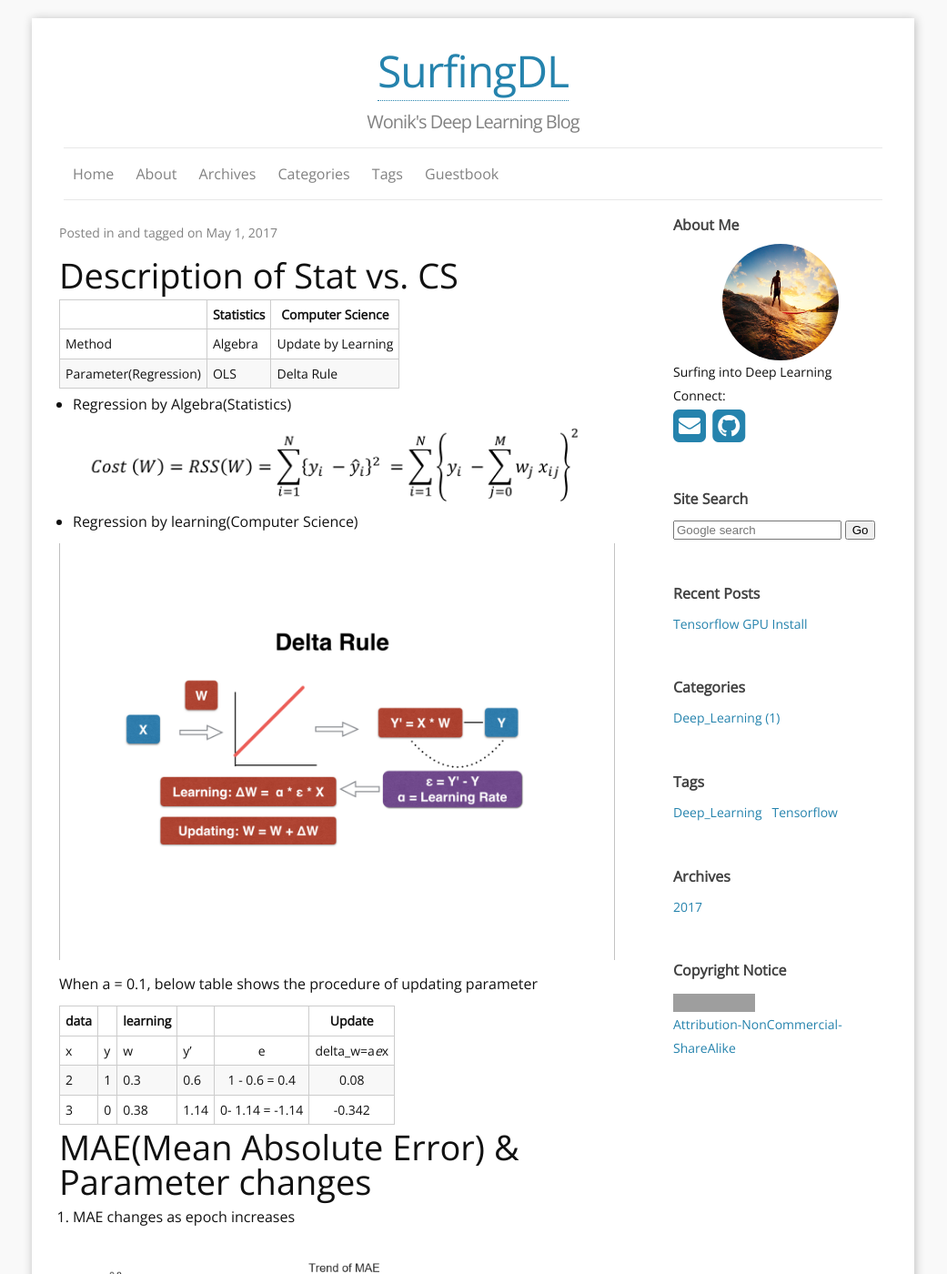
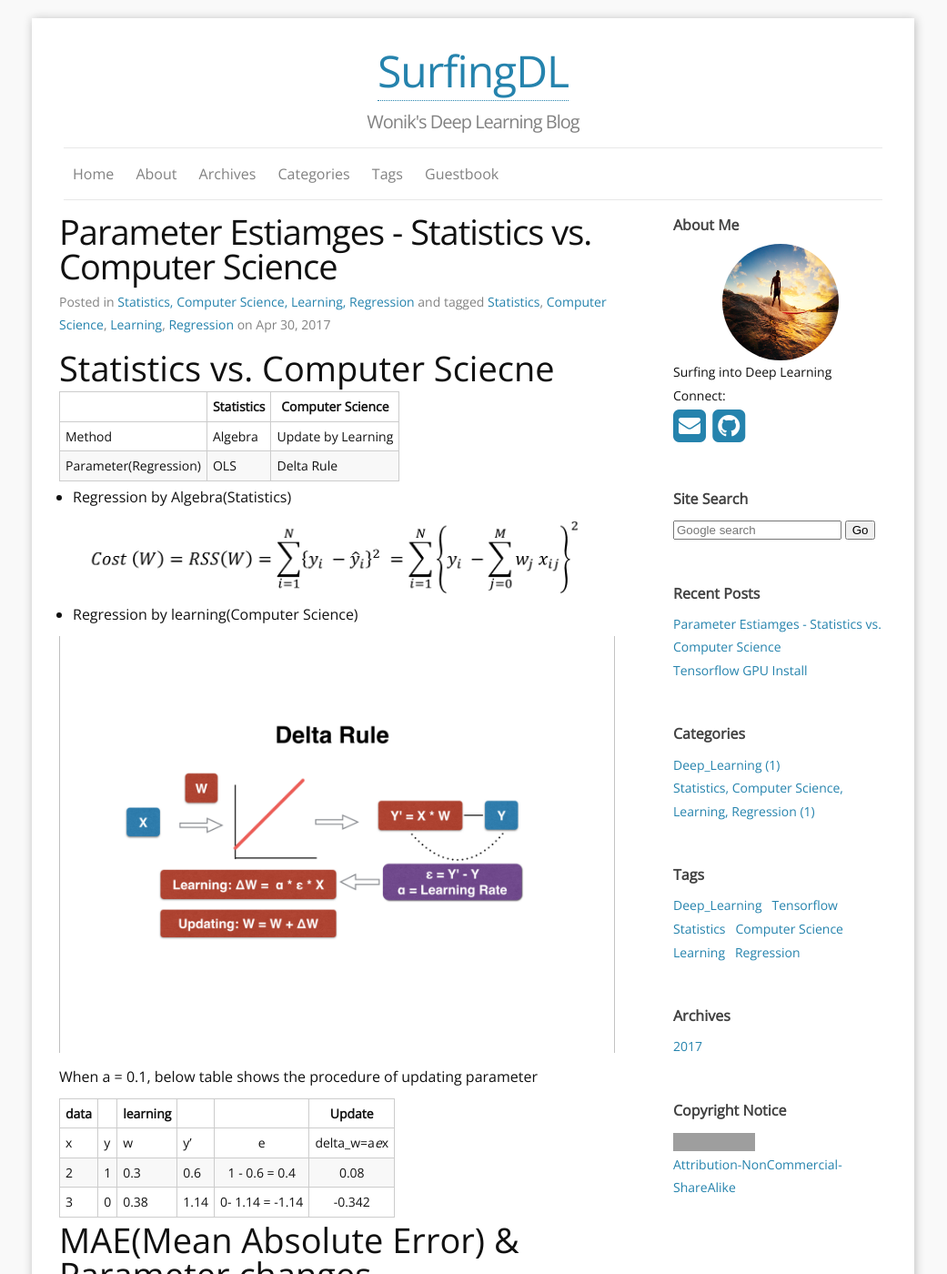
Before and after one commit to wonik/wonikjang.github.io, a Jekyll site: the page built from _posts/2017-04-30-stat_vs_cs.md, in a window 1280 px wide and 1400 px high. Shown: the whole window at 91% size, without its empty margins (120-1161 px from the left). Built offline with Jekyll 4.4.1, drawn with Linux system fonts in a browser that asks for light colours; nearby versions of some CDN libraries; our own code applies the rules of GitHub Pages for plain Markdown files; comment, search, counter and statistics services are not loaded; grey boxes are pictures that could not be loaded.

Commit message:
Update 2017-04-30-stat_vs_cs.md

```diff
--- a/_posts/2017-04-30-stat_vs_cs.md
+++ b/_posts/2017-04-30-stat_vs_cs.md
@@ -1,5 +1,5 @@
 ---
-title: Different viewpoint for regression: Statistics vs. Computer Science
+title: Parameter Estiamges - Statistics vs. Computer Science
 updated: 2017-04-30 09:35
 layout: post
 author: Wonik Jang
@@ -12,7 +12,7 @@
 use_math: true
 ---
 
-# Description of Stat vs. CS
+# Statistics vs. Computer Sciecne
 
 |                      | Statistics | Computer Science   |
 |----------------------|------------|--------------------|
```
